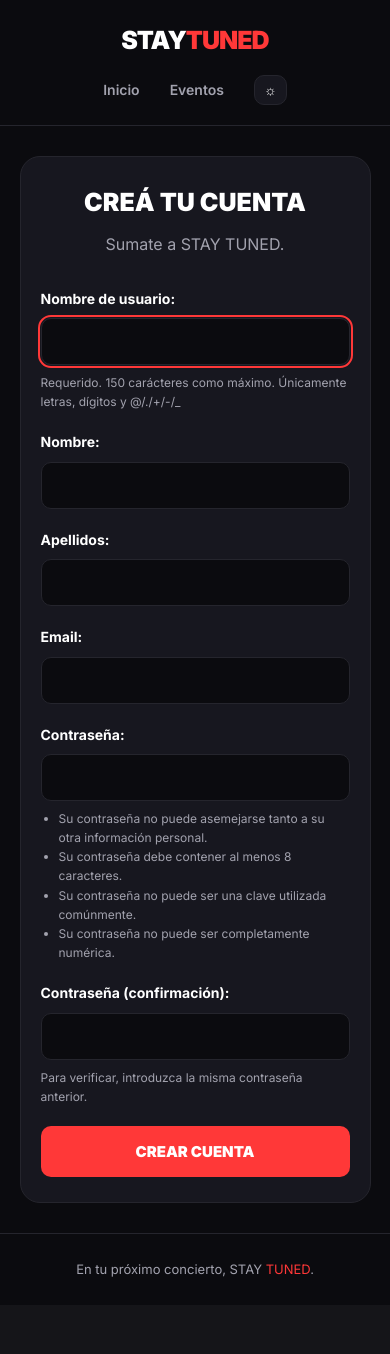
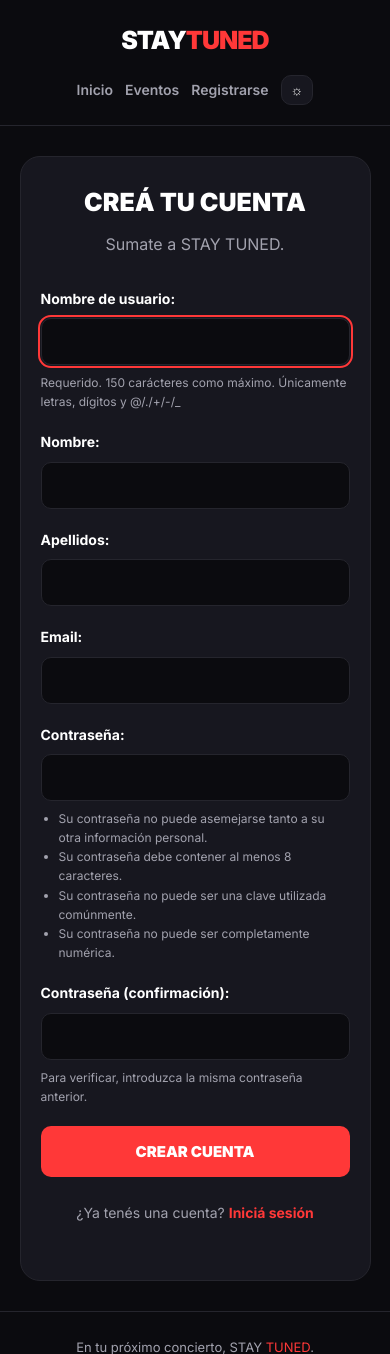
Before and after one commit to constanzamansilla33-crypto/STAY-TUNED, a Django app: page /usuarios/registro/ in a window 390 px wide. Shown: the top 1354 px of the page. Before the commit the page ends 1277 px from the top, so only its background shows below. Run offline with Django 5.2, Linux system fonts and the light colour scheme.

Commit message:
Implementar autenticacion e integrar navegacion de usuarios

```diff
--- a/config/settings.py
+++ b/config/settings.py
@@ -133,3 +133,7 @@ MAILERS = {
         'BACKEND': 'django.core.mail.backends.console.EmailBackend',
     },
 }
+
+LOGIN_URL = 'login'
+LOGIN_REDIRECT_URL = 'inicio'
+LOGOUT_REDIRECT_URL = 'inicio'
--- a/eventos/static/eventos/css/style.css
+++ b/eventos/static/eventos/css/style.css
@@ -1035,3 +1035,50 @@ footer {
         font-size: 25px;
     }
 }
+
+.usuario-nav {
+    color: var(--blanco);
+    font-size: 14px;
+    font-weight: 700;
+}
+
+.boton-logout {
+    background: transparent;
+    color: var(--rojo);
+    border: 1px solid var(--rojo);
+    border-radius: 8px;
+    padding: 8px 12px;
+    font-family: inherit;
+    font-size: 13px;
+    font-weight: 700;
+    cursor: pointer;
+    transition: 0.2s ease;
+}
+
+.boton-logout:hover {
+    background: var(--rojo);
+    color: #FFFFFF;
+}
+
+@media (max-width: 700px) {
+    .navegacion {
+        flex-wrap: wrap;
+        gap: 12px;
+    }
+}
+
+.enlace-cuenta {
+    margin-top: 25px;
+    text-align: center;
+    font-size: 14px;
+}
+
+.enlace-cuenta a {
+    color: var(--rojo);
+    font-weight: 700;
+    text-decoration: none;
+}
+
+.enlace-cuenta a:hover {
+    text-decoration: underline;
+}
--- a/eventos/templates/eventos/base.html
+++ b/eventos/templates/eventos/base.html
@@ -9,7 +9,7 @@
 
     <link rel="manifest" href="{% static 'eventos/manifest.json' %}">
     <meta name="theme-color" content="#0B0B0F">
-    <link rel="stylesheet" href="{% static 'eventos/css/style.css' %}?v=7">
+    <link rel="stylesheet" href="{% static 'eventos/css/style.css' %}?v=9">
 </head>
 
 <body>
--- a/eventos/templates/eventos/navbar.html
+++ b/eventos/templates/eventos/navbar.html
@@ -5,8 +5,25 @@
         <a href="{% url 'inicio' %}" id="boton-inicio">Inicio</a>
         <a href="{% url 'inicio' %}#eventos" id="boton-eventos">Eventos</a>
 
+        {% if user.is_authenticated %}
+            <span class="usuario-nav">
+                Hola, {{ user.first_name|default:user.username }}
+            </span>
+        {% else %}
+            <a href="{% url 'registro' %}">Registrarse</a>
+        {% endif %}
+
         <button id="cambiar-tema" class="boton-tema" type="button">
             ☼
         </button>
+
+        {% if user.is_authenticated %}
+            <form method="POST" action="{% url 'logout' %}">
+                {% csrf_token %}
+                <button type="submit" class="boton-logout">
+                    Cerrar sesión
+                </button>
+            </form>
+        {% endif %}
     </nav>
 </header>
--- a/usuarios/templates/usuarios/registro.html
+++ b/usuarios/templates/usuarios/registro.html
@@ -35,6 +35,11 @@
             </button>
         </form>
 
+        <p class="enlace-cuenta">
+    ¿Ya tenés una cuenta?
+    <a href="{% url 'login' %}">Iniciá sesión</a>
+</p>
+
     </div>
 </section>
 
--- a/usuarios/urls.py
+++ b/usuarios/urls.py
@@ -1,6 +1,14 @@
 from django.urls import path
+from django.contrib.auth import views as auth_views
 from . import views
 
 urlpatterns = [
     path('registro/', views.registro, name='registro'),
+
+    path('login/', auth_views.LoginView.as_view(
+        template_name='usuarios/login.html'
+    ), name='login'),
+
+    path('logout/', auth_views.LogoutView.as_view(),
+        name='logout'),
 ]
--- a/usuarios/views.py
+++ b/usuarios/views.py
@@ -1,17 +1,14 @@
-from django.shortcuts import render
-
-# Create your views here.
-
 from django.shortcuts import render, redirect
+from django.contrib.auth import login
 from .forms import RegistroForm
-
 
 def registro(request):
     if request.method == 'POST':
         form = RegistroForm(request.POST)
 
         if form.is_valid():
-            form.save()
+            usuario = form.save()
+            login(request, usuario)
             return redirect('inicio')
     else:
         form = RegistroForm()
```
Also changed, not shown: usuarios/templates/usuarios/login.html (added, +44 -0 lines).
